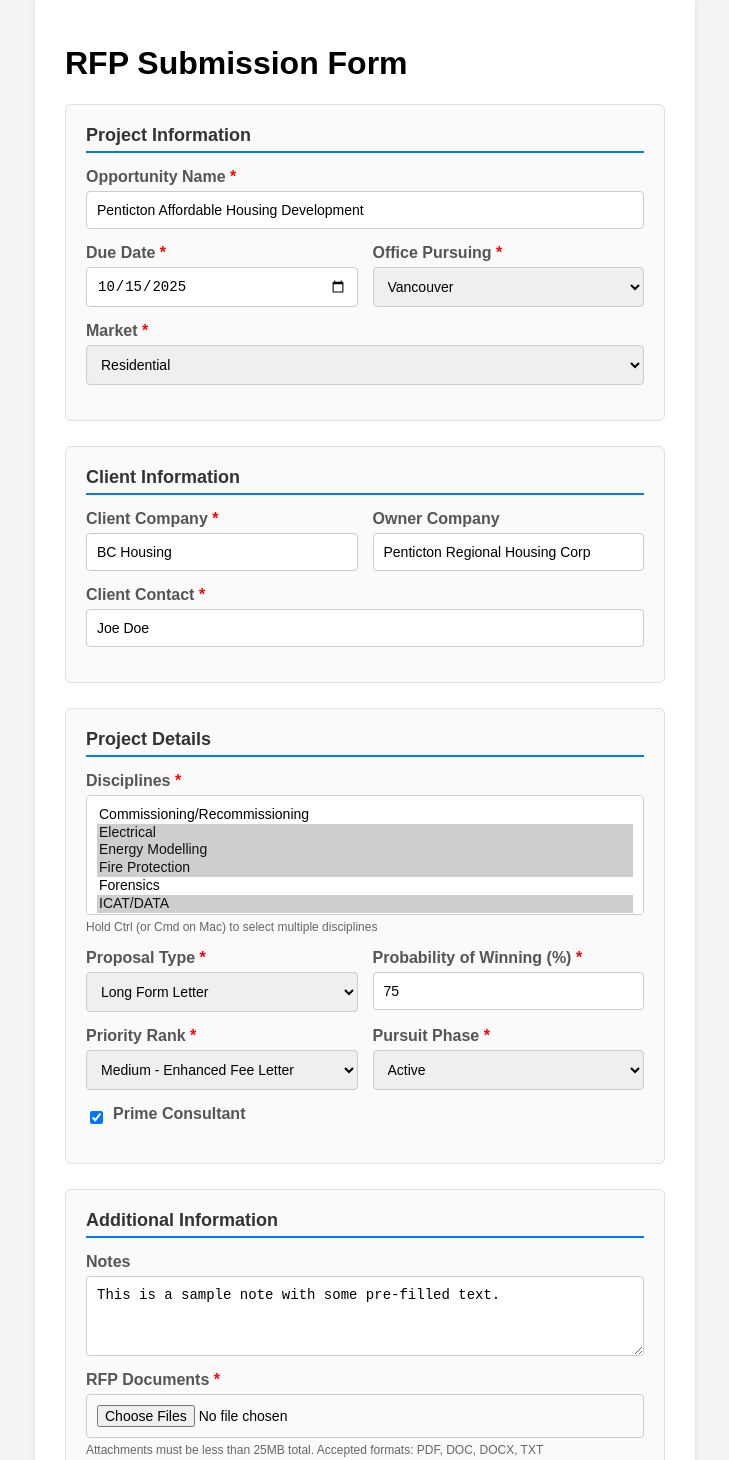
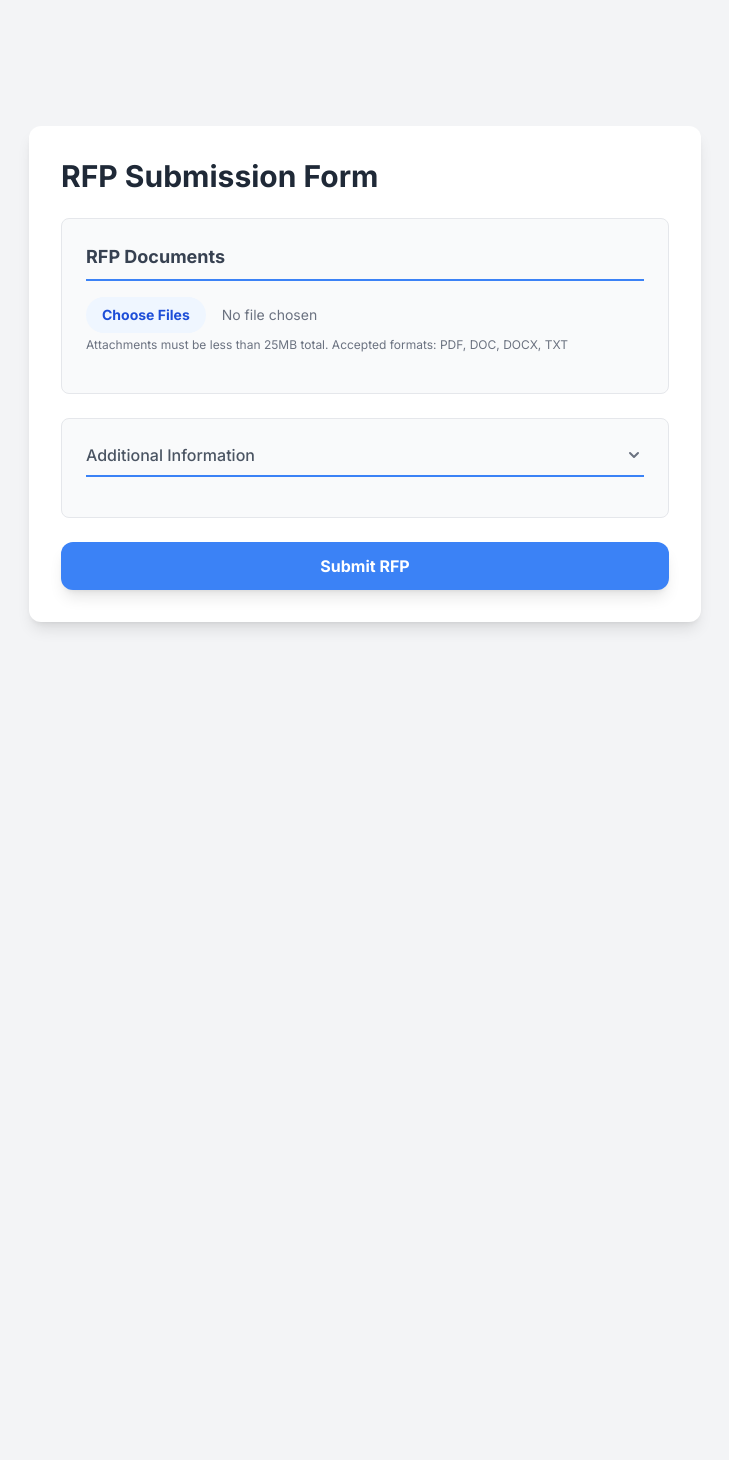
Before and after one commit to jdaeL/airtable-form-mcw, a plain HTML site: page index.html in a window 1280 px wide. Shown: the part 26-1486 px from the top of the page, without its empty margins (275-1004 px from the left). After the commit the page ends 800 px from the top, so only its background shows below. Drawn offline with nearby package versions, Linux system fonts and the light colour scheme.

Commit message:
updating form to hide additional information

```diff
--- a/index.html
+++ b/index.html
@@ -4,127 +4,61 @@
     <meta charset="UTF-8">
     <meta name="viewport" content="width=device-width, initial-scale=1.0">
     <title>RFP Submission Form</title>
+    <link href="https://fonts.googleapis.com/css2?family=Inter:wght@400;500;700&display=swap" rel="stylesheet">
+    <script src="https://cdn.tailwindcss.com"></script>
     <style>
         body {
-            font-family: Arial, sans-serif;
-            background-color: #f4f4f4;
-            display: flex;
-            justify-content: center;
-            align-items: center;
-            min-height: 100vh;
-            margin: 0;
-            padding: 20px;
-        }
-        .form-container {
-            background-color: #fff;
-            padding: 30px;
-            border-radius: 8px;
-            box-shadow: 0 4px 6px rgba(0, 0, 0, 0.1);
-            width: 100%;
-            max-width: 600px;
-        }
-        .form-section {
-            margin-bottom: 25px;
-            padding: 20px;
-            border: 1px solid #e0e0e0;
-            border-radius: 6px;
-            background-color: #fafafa;
-        }
-        .section-title {
-            font-size: 18px;
-            font-weight: bold;
-            margin-bottom: 15px;
-            color: #333;
-            border-bottom: 2px solid #007bff;
-            padding-bottom: 5px;
-        }
-        label {
-            display: block;
-            margin-bottom: 5px;
-            font-weight: bold;
-            color: #555;
-        }
-        input, select, textarea {
-            display: block;
-            width: 100%;
-            margin-bottom: 15px;
-            padding: 10px;
-            border: 1px solid #ccc;
-            border-radius: 4px;
-            box-sizing: border-box;
-            font-size: 14px;
-        }
-        textarea {
-            min-height: 80px;
-            resize: vertical;
-        }
-        .checkbox-container {
-            display: flex;
-            align-items: center;
-            margin-bottom: 15px;
-        }
-        .checkbox-container input[type="checkbox"] {
-            width: auto;
-            margin-right: 10px;
-            margin-bottom: 0;
-        }
-        .required {
-            color: red;
-        }
-        button {
-            background-color: #007bff;
-            color: white;
-            padding: 12px 25px;
-            border: none;
-            border-radius: 4px;
-            cursor: pointer;
-            font-size: 16px;
-            transition: background-color 0.3s ease;
-            width: 100%;
-        }
-        button:hover {
-            background-color: #0056b3;
-        }
-        .form-row {
-            display: flex;
-            gap: 15px;
-        }
-        .form-row > div {
-            flex: 1;
-        }
-        @media (max-width: 768px) {
-            .form-row {
-                flex-direction: column;
-            }
-        }
-        .help-text {
-            font-size: 12px;
-            color: #666;
-            margin-top: -10px;
-            margin-bottom: 15px;
+            font-family: 'Inter', sans-serif;
         }
     </style>
 </head>
-<body>
-    <div class="form-container">
-        <h1>RFP Submission Form</h1>
+<body class="bg-gray-100 min-h-screen flex items-center justify-center p-4">
+    <div class="bg-white p-8 rounded-xl shadow-lg w-full max-w-2xl">
+        <h1 class="text-3xl font-bold text-gray-800 mb-6">RFP Submission Form</h1>
 
         <form action="https://primary-production-2ca74.up.railway.app/webhook/6e5943d1-8be4-4062-a4a3-9bc861bd2d24" method="post" enctype="multipart/form-data">
 
-            <div class="form-section">
-                <div class="section-title">Project Information</div>
+            <!-- RFP Documents Section -->
+            <div class="bg-gray-50 p-6 rounded-lg border border-gray-200 mb-6">
+                <div class="flex justify-between items-center pb-2 mb-4 border-b-2 border-blue-500">
+                    <span class="text-lg font-semibold text-gray-700">RFP Documents</span>
+                </div>
+                <div class="mb-4">
+                    <label for="rfpDocs" class="block text-sm font-medium text-gray-600 sr-only">RFP Documents</label>
+                    <input type="file" id="rfpDocs" name="rfp-document" multiple required accept=".pdf,.doc,.docx,.txt" class="block w-full text-sm text-gray-500
+                        file:mr-4 file:py-2 file:px-4
+                        file:rounded-full file:border-0
+                        file:text-sm file:font-semibold
+                        file:bg-blue-50 file:text-blue-700
+                        hover:file:bg-blue-100">
+                    <p class="text-xs text-gray-500 mt-1">Attachments must be less than 25MB total. Accepted formats: PDF, DOC, DOCX, TXT</p>
+                </div>
+            </div>
 
-                <label for="opportunityName">Opportunity Name <span class="required">*</span></label>
-                <input type="text" id="opportunityName" name="opportunityName" placeholder="e.g., Affordable Housing Development - Penticton" value="Penticton Affordable Housing Development" required>
+            <!-- Additional Information Section with Collapsible Dropdown -->
+            <div class="bg-gray-50 p-6 rounded-lg border border-gray-200 mb-6">
+                <details class="group">
+                    <summary class="flex justify-between items-center cursor-pointer pb-2 mb-4 border-b-2 border-blue-500">
+                        <span class="text-base font-medium text-gray-600">Additional Information</span>
+                        <svg class="h-5 w-5 text-gray-500 transform transition-transform duration-200 group-open:rotate-180" xmlns="http://www.w3.org/2000/svg" viewBox="0 0 20 20" fill="currentColor">
+                            <path fill-rule="evenodd" d="M5.293 7.293a1 1 0 011.414 0L10 10.586l3.293-3.293a1 1 0 111.414 1.414l-4 4a1 1 0 01-1.414 0l-4-4a1 1 0 010-1.414z" clip-rule="evenodd" />
+                        </svg>
+                    </summary>
+                    <div class="mt-4">
+                        <!-- Project Information -->
+                        <div class="mb-4">
+                            <label for="opportunityName" class="block text-sm font-medium text-gray-600 mb-1">Opportunity Name <span class="text-red-500">*</span></label>
+                            <input type="text" id="opportunityName" name="opportunityName" placeholder="e.g., Affordable Housing Development - Penticton" value="Penticton Affordable Housing Development" required class="w-full p-2.5 rounded-md border border-gray-300 focus:outline-none focus:ring-2 focus:ring-blue-500">
+                        </div>
 
-                <div class="form-row">
-                    <div>
-                        <label for="dueDate">Due Date <span class="required">*</span></label>
-                        <input type="date" id="dueDate" name="dueDate" value="2025-10-15" required>
+                        <div class="flex flex-col md:flex-row gap-4 mb-4">
+                            <div class="flex-1">
+                                <label for="dueDate" class="block text-sm font-medium text-gray-600 mb-1">Due Date <span class="text-red-500">*</span></label>
+                                <input type="date" id="dueDate" name="dueDate" value="2025-10-15" required class="w-full p-2.5 rounded-md border border-gray-300 focus:outline-none focus:ring-2 focus:ring-blue-500">
                             </div>
-                    <div>
-                        <label for="officePursuing">Office Pursuing <span class="required">*</span></label>
-                        <select id="officePursuing" name="officePursuing" required>
+                            <div class="flex-1">
+                                <label for="officePursuing" class="block text-sm font-medium text-gray-600 mb-1">Office Pursuing <span class="text-red-500">*</span></label>
+                                <select id="officePursuing" name="officePursuing" required class="w-full p-2.5 rounded-md border border-gray-300 focus:outline-none focus:ring-2 focus:ring-blue-500">
                                     <option value="">Select Office</option>
                                     <option value="Vancouver" selected>Vancouver</option>
                                     <option value="Edmonton">Edmonton</option>
@@ -133,8 +67,9 @@
                             </div>
                         </div>
 
-                <label for="market">Market <span class="required">*</span></label>
-                <select id="market" name="market" required>
+                        <div class="mb-6">
+                            <label for="market" class="block text-sm font-medium text-gray-600 mb-1">Market <span class="text-red-500">*</span></label>
+                            <select id="market" name="market" required class="w-full p-2.5 rounded-md border border-gray-300 focus:outline-none focus:ring-2 focus:ring-blue-500">
                                 <option value="">Select Market</option>
                                 <option value="Commercial">Commercial</option>
                                 <option value="Educational">Educational</option>
@@ -148,29 +83,27 @@
                             </select>
                         </div>
 
-            <div class="form-section">
-                <div class="section-title">Client Information</div>
-
-                <div class="form-row">
-                    <div>
-                        <label for="client">Client Company <span class="required">*</span></label>
-                        <input type="text" id="client" name="client" placeholder="e.g., BC Housing" value="BC Housing" required>
+                        <!-- Client Information -->
+                        <div class="flex flex-col md:flex-row gap-4 mb-4">
+                            <div class="flex-1">
+                                <label for="client" class="block text-sm font-medium text-gray-600 mb-1">Client Company <span class="text-red-500">*</span></label>
+                                <input type="text" id="client" name="client" placeholder="e.g., BC Housing" value="BC Housing" required class="w-full p-2.5 rounded-md border border-gray-300 focus:outline-none focus:ring-2 focus:ring-blue-500">
                             </div>
-                    <div>
-                        <label for="owner">Owner Company</label>
-                        <input type="text" id="owner" name="owner" placeholder="e.g., Penticton Regional Housing Corp" value="Penticton Regional Housing Corp">
+                            <div class="flex-1">
+                                <label for="owner" class="block text-sm font-medium text-gray-600 mb-1">Owner Company</label>
+                                <input type="text" id="owner" name="owner" placeholder="e.g., Penticton Regional Housing Corp" value="Penticton Regional Housing Corp" class="w-full p-2.5 rounded-md border border-gray-300 focus:outline-none focus:ring-2 focus:ring-blue-500">
                             </div>
                         </div>
 
-                <label for="clientContact">Client Contact <span class="required">*</span></label>
-                <input type="text" id="clientContact" name="clientContact" placeholder="Primary contact person" value="Joe Doe" required>
+                        <div class="mb-6">
+                            <label for="clientContact" class="block text-sm font-medium text-gray-600 mb-1">Client Contact <span class="text-red-500">*</span></label>
+                            <input type="text" id="clientContact" name="clientContact" placeholder="Primary contact person" value="Joe Doe" required class="w-full p-2.5 rounded-md border border-gray-300 focus:outline-none focus:ring-2 focus:ring-blue-500">
                         </div>
 
-            <div class="form-section">
-                <div class="section-title">Project Details</div>
-
-                <label for="disciplines">Disciplines <span class="required">*</span></label>
-                <select id="disciplines" name="disciplines" multiple required style="height: 120px;">
+                        <!-- Project Details -->
+                        <div class="mb-4">
+                            <label for="disciplines" class="block text-sm font-medium text-gray-600 mb-1">Disciplines <span class="text-red-500">*</span></label>
+                            <select id="disciplines" name="disciplines" multiple required class="w-full p-2.5 rounded-md border border-gray-300 focus:outline-none focus:ring-2 focus:ring-blue-500" style="height: 120px;">
                                 <option value="Commissioning/Recommissioning">Commissioning/Recommissioning</option>
                                 <option value="Electrical" selected>Electrical</option>
                                 <option value="Energy Modelling" selected>Energy Modelling</option>
@@ -181,37 +114,38 @@
                                 <option value="Mechanical" selected>Mechanical</option>
                                 <option value="Sustainability">Sustainability</option>
                             </select>
-                <div class="help-text">Hold Ctrl (or Cmd on Mac) to select multiple disciplines</div>
+                            <p class="text-xs text-gray-500 mt-1">Hold Ctrl (or Cmd on Mac) to select multiple disciplines</p>
+                        </div>
 
-                <div class="form-row">
-                    <div>
-                        <label for="proposalType">Proposal Type <span class="required">*</span></label>
-                        <select id="proposalType" name="proposalType" required>
+                        <div class="flex flex-col md:flex-row gap-4 mb-4">
+                            <div class="flex-1">
+                                <label for="proposalType" class="block text-sm font-medium text-gray-600 mb-1">Proposal Type <span class="text-red-500">*</span></label>
+                                <select id="proposalType" name="proposalType" required class="w-full p-2.5 rounded-md border border-gray-300 focus:outline-none focus:ring-2 focus:ring-blue-500">
                                     <option value="">Select Type</option>
                                     <option value="Long Form Letter" selected>Long Form Letter</option>
                                     <option value="Short Form Letter">Short Form Letter</option>
                                     <option value="WeLight">WeLight</option>
                                 </select>
                             </div>
-                    <div>
-                        <label for="probability">Probability of Winning (%) <span class="required">*</span></label>
-                        <input type="number" id="probability" name="probability" min="0" max="100" placeholder="e.g., 75" value="75" required>
+                            <div class="flex-1">
+                                <label for="probability" class="block text-sm font-medium text-gray-600 mb-1">Probability of Winning (%) <span class="text-red-500">*</span></label>
+                                <input type="number" id="probability" name="probability" min="0" max="100" placeholder="e.g., 75" value="75" required class="w-full p-2.5 rounded-md border border-gray-300 focus:outline-none focus:ring-2 focus:ring-blue-500">
                             </div>
                         </div>
 
-                <div class="form-row">
-                    <div>
-                        <label for="priorityRank">Priority Rank <span class="required">*</span></label>
-                        <select id="priorityRank" name="priorityRank" required>
+                        <div class="flex flex-col md:flex-row gap-4 mb-4">
+                            <div class="flex-1">
+                                <label for="priorityRank" class="block text-sm font-medium text-gray-600 mb-1">Priority Rank <span class="text-red-500">*</span></label>
+                                <select id="priorityRank" name="priorityRank" required class="w-full p-2.5 rounded-md border border-gray-300 focus:outline-none focus:ring-2 focus:ring-blue-500">
                                     <option value="">Select Priority</option>
                                     <option value="High">High - Full Proposal Support</option>
                                     <option value="Medium" selected>Medium - Enhanced Fee Letter</option>
                                     <option value="Low">Low - Basic Fee Letter</option>
                                 </select>
                             </div>
-                    <div>
-                        <label for="pursuitPhase">Pursuit Phase <span class="required">*</span></label>
-                        <select id="pursuitPhase" name="pursuitPhase" required>
+                            <div class="flex-1">
+                                <label for="pursuitPhase" class="block text-sm font-medium text-gray-600 mb-1">Pursuit Phase <span class="text-red-500">*</span></label>
+                                <select id="pursuitPhase" name="pursuitPhase" required class="w-full p-2.5 rounded-md border border-gray-300 focus:outline-none focus:ring-2 focus:ring-blue-500">
                                     <option value="">Select Phase</option>
                                     <option value="Developing Pursuit">Developing Pursuit</option>
                                     <option value="Active" selected>Active</option>
@@ -220,24 +154,24 @@
                             </div>
                         </div>
 
-                <div class="checkbox-container">
-                    <input type="checkbox" id="prime" name="prime" checked>
-                    <label for="prime">Prime Consultant</label>
-                </div>
+                        <div class="flex items-center mt-4 mb-6">
+                            <input type="checkbox" id="prime" name="prime" checked class="w-4 h-4 text-blue-600 bg-gray-100 border-gray-300 rounded focus:ring-blue-500">
+                            <label for="prime" class="ml-2 text-sm font-medium text-gray-600">Prime Consultant</label>
                         </div>
 
-            <div class="form-section">
-                <div class="section-title">Additional Information</div>
-
-                <label for="notes">Notes</label>
-                <textarea id="notes" name="notes" placeholder="Any additional information about this opportunity, special requirements, or considerations...">This is a sample note with some pre-filled text.</textarea>
-
-                <label for="rfpDocs">RFP Documents <span class="required">*</span></label>
-                <input type="file" id="rfpDocs" name="rfp-document" multiple required accept=".pdf,.doc,.docx,.txt">
-                <div class="help-text">Attachments must be less than 25MB total. Accepted formats: PDF, DOC, DOCX, TXT</div>
+                        <!-- Notes -->
+                        <div>
+                            <label for="notes" class="block text-sm font-medium text-gray-600 mb-1">Notes</label>
+                            <textarea id="notes" name="notes" placeholder="Any additional information about this opportunity, special requirements, or considerations..." class="w-full p-2.5 rounded-md border border-gray-300 focus:outline-none focus:ring-2 focus:ring-blue-500 h-24 resize-y">This is a sample note with some pre-filled text.</textarea>
                         </div>
 
-            <button type="submit">Submit RFP</button>
+                    </div>
+                </details>
+            </div>
+
+            <button type="submit" class="w-full bg-blue-500 text-white font-bold py-3 px-4 rounded-xl shadow-lg hover:bg-blue-600 transition-colors duration-200">
+                Submit RFP
+            </button>
         </form>
     </div>
 </body>
```
Lines whose indentation alone changed are shown as unchanged.
